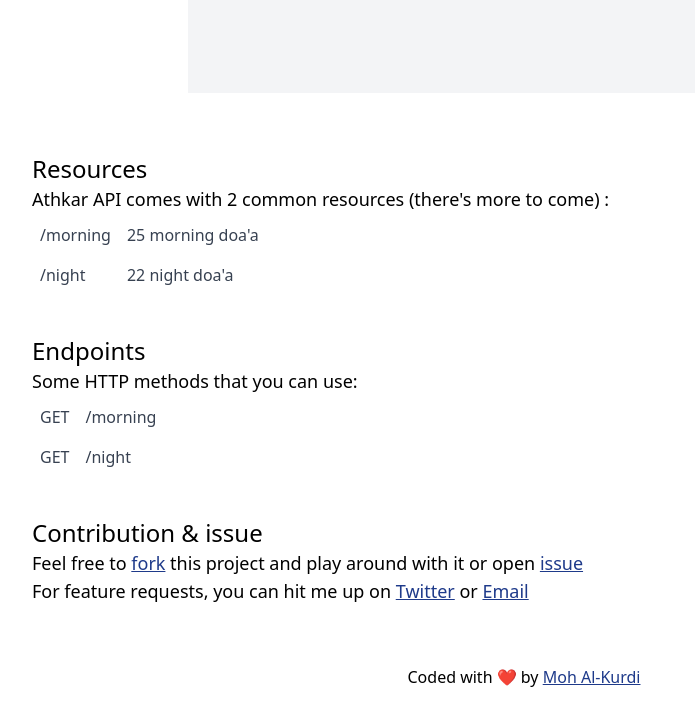
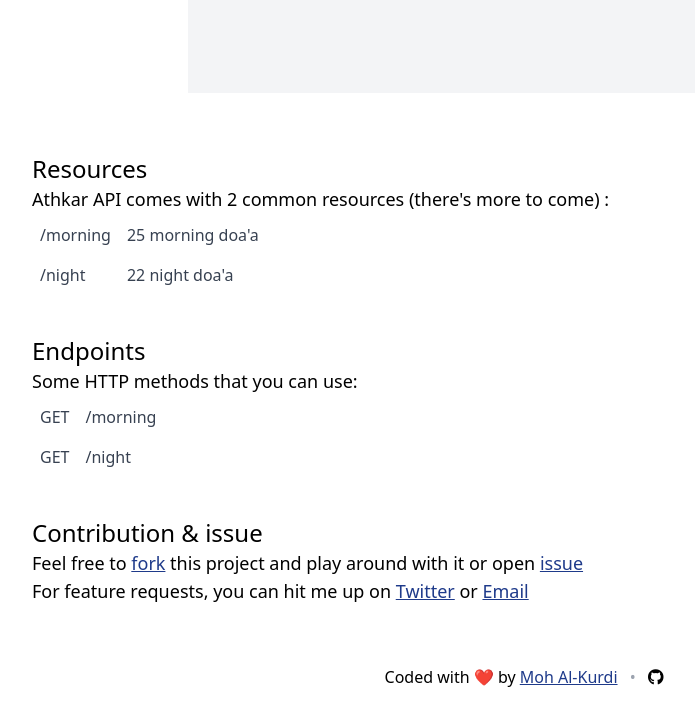
Before and after one commit to MohAlkurdi/athkar-api, a website: page public/index.html in a window 1280 px wide. Shown: the part 531-1256 px from the top of the page, without its empty margins (116-811 px from the left). Drawn offline with nearby package versions, Linux system fonts and the light colour scheme.

Commit message:
add: github repo

```diff
--- a/public/index.html
+++ b/public/index.html
@@ -136,6 +136,10 @@
             class="text-blue-900 underline"
             >Moh Al-Kurdi</a
           >
+          <span class="mx-2 text-gray-400">•</span>
+          <a href="https://github.com/MohAlkurdi/athkar-api" target="_blank">
+            <i class="fab fa-github"></i>
+          </a>
         </p>
       </div>
       <!-- End footer -->
```
